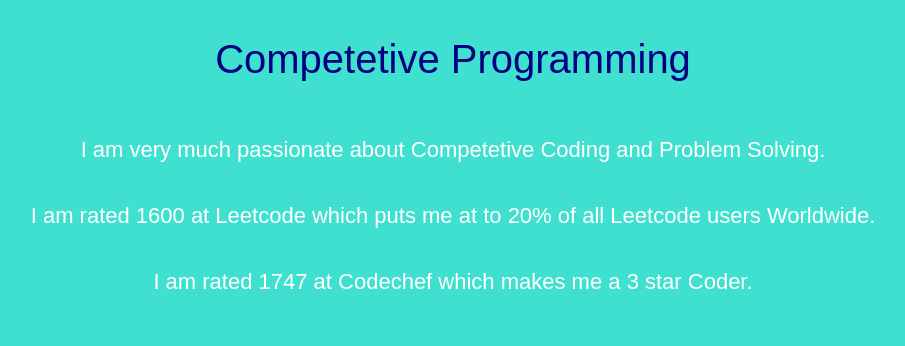
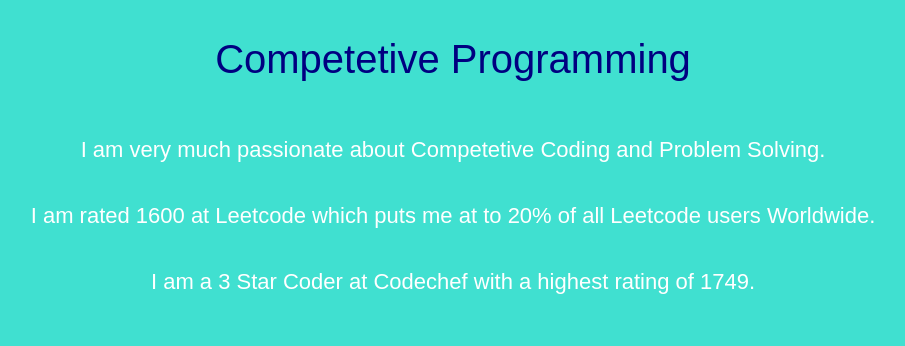
Before and after one commit to rijit-2003/Portfolio-html, a plain HTML site: page index.html in a window 1280 px wide. Shown: the part 3080-3426 px from the top of the page, without its empty margins (187-1092 px from the left). Drawn offline with nearby package versions, Linux system fonts and the light colour scheme.

Commit message:
Update index.html

```diff
--- a/index.html
+++ b/index.html
@@ -141,7 +141,7 @@
         </div>
         <div class="compskills">
             <h1 class="typo">Competetive Programming</h1>
-            <p>I am very much passionate about Competetive Coding and Problem Solving.<br><br>I am rated 1600 at Leetcode which puts me at to 20% of all Leetcode users Worldwide.<br><br>I am rated 1747 at Codechef which makes me a 3 star Coder.</p>
+            <p>I am very much passionate about Competetive Coding and Problem Solving.<br><br>I am rated 1600 at Leetcode which puts me at to 20% of all Leetcode users Worldwide.<br><br>I am a 3 Star Coder at Codechef with a highest rating of 1749.</p>
             <a href="https://leetcode.com/rijitb" target="_blank"><img src="images/leetcode (1).png" alt="LeetCode Profile"></a>
 <a href="https://codeforces.com/profile/rijitbanerjee08" target="_blank"><img src="images/code-forces (1).png" alt="Codeforces Profile"></a>
 <a href="https://www.codechef.com/users/rijitbanerjee0" target="_blank"><img src="images/codechef (1).png" alt="CodeChef Profile"></a>
```
